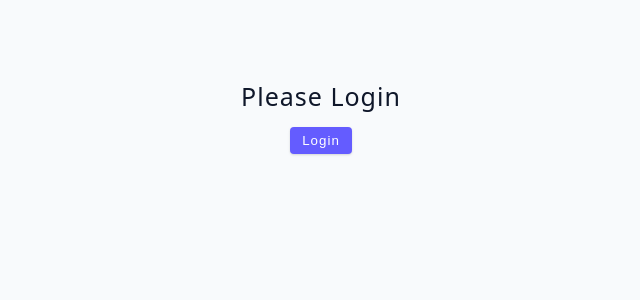
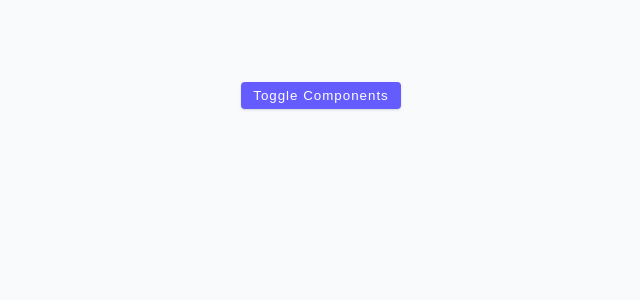
Before and after one commit to Mastermind-code/Advanced-react, a React (Vite) app: page / in a window 1280 px wide. Shown: the top 300 px of the page, without its empty margins (319-959 px from the left). Built offline with nearby package versions, Linux system fonts and the light colour scheme.

Commit message:
cleanup functions

```diff
--- a/src/App.jsx
+++ b/src/App.jsx
@@ -1,9 +1,9 @@
-import UserChallenge from "./components/03-conditional-rendering/userChallenge";
+import CleanupFunction from "./components/02-useEffect/cleanupFunction";
 
 function App() {
   return (
     <div className="container">
-      <UserChallenge />
+      <CleanupFunction />
     </div>
   );
 }
--- a/src/components/02-useEffect/05-cleanup-function.jsx
+++ b/src/components/02-useEffect/cleanupFunction.jsx
@@ -1,4 +1,4 @@
-import { useState } from "react";
+import { useEffect, useState } from "react";
 
 const CleanupFunction = () => {
   const [toggle, setToggle] = useState(false);
@@ -8,15 +8,20 @@ const CleanupFunction = () => {
       <button
         className="btn"
         onClick={() => {
-          setToggle(true);
+          setToggle(!toggle);
         }}
-      ></button>
-      {toggle && <randomComponernt />}
+      >
+        toggle components
+      </button>
+      {toggle && <SomeComponernt />}
     </div>
   );
 };
 
-const randomComponernt = () => {
+const SomeComponernt = () => {
+  useEffect(() => {
+    console.log("SomeComponernt");
+  }, []);
   return <h3>Hello there</h3>;
 };
 export default CleanupFunction;
```
